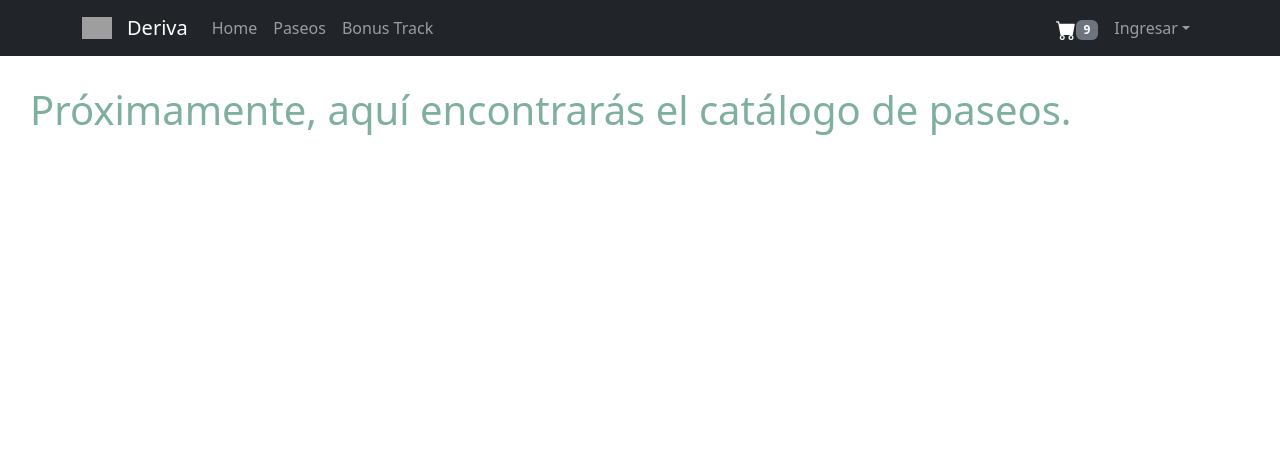
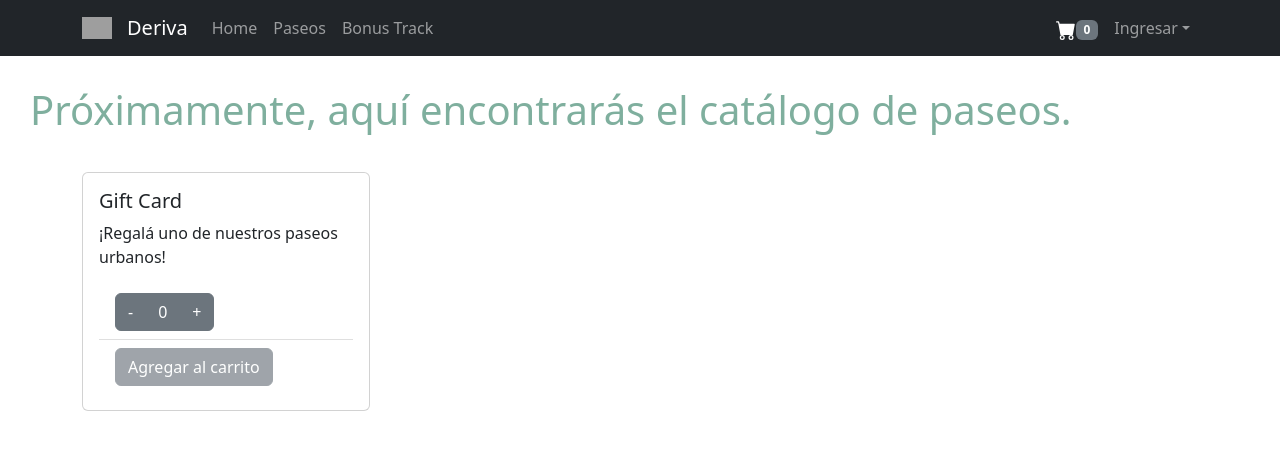
Before and after one commit to AraceliCatalano/deriva, a React (Create React App) app: page / in a window 1280 px wide. Shown: the top 450 px of the page. Built offline with nearby package versions, Linux system fonts and the light colour scheme; grey boxes are pictures that could not be loaded.

Commit message:
feat: funcionalidad ItemCount -  desafío clase 5

```diff
--- a/src/App.js
+++ b/src/App.js
@@ -1,3 +1,4 @@
+import React from 'react';
 import Header from './components/Header'
 import ItemListContainer from './components/ItemListContainer';
 
--- a/src/components/CartWidget.js
+++ b/src/components/CartWidget.js
@@ -4,10 +4,10 @@ import Badge from 'react-bootstrap/Badge';
 function CartWidget () {
     return (
        <>
-        <svg xmlns="http://www.w3.org/2000/svg" width="20" height="20" fill="white" class="bi bi-cart-fill" viewBox="0 0 16 16">
+        <svg xmlns="http://www.w3.org/2000/svg" width="20" height="20" fill="white" className="bi bi-cart-fill" viewBox="0 0 16 16">
               <path d="M0 1.5A.5.5 0 0 1 .5 1H2a.5.5 0 0 1 .485.379L2.89 3H14.5a.5.5 0 0 1 .491.592l-1.5 8A.5.5 0 0 1 13 12H4a.5.5 0 0 1-.491-.408L2.01 3.607 1.61 2H.5a.5.5 0 0 1-.5-.5zM5 12a2 2 0 1 0 0 4 2 2 0 0 0 0-4zm7 0a2 2 0 1 0 0 4 2 2 0 0 0 0-4zm-7 1a1 1 0 1 1 0 2 1 1 0 0 1 0-2zm7 0a1 1 0 1 1 0 2 1 1 0 0 1 0-2z"/>
         </svg>
-        <Badge bg="secondary">9</Badge>
+        <Badge bg="secondary">0</Badge>
         <span className="visually-hidden">unread messages</span>
        </>
     )
--- /dev/null
+++ b/src/components/ItemCount.js
@@ -0,0 +1,130 @@
+import React, { useState } from 'react';
+import Button from 'react-bootstrap/Button';
+import ButtonGroup from 'react-bootstrap/ButtonGroup';
+import Card from 'react-bootstrap/Card';
+import ListGroup from 'react-bootstrap/ListGroup';
+
+const ItemCount = ({ stock, initial, onAdd }) => {
+
+    const [quantity, setQuantity] = useState(initial);
+
+    const sumQuantity = () => {
+        if (quantity < stock) {
+            setQuantity(quantity + 1);
+        }
+    }
+
+    const reduceQuantity = () => {
+        if (quantity > 0) {
+            setQuantity(quantity - 1);
+        }
+    }
+
+    return (
+        <>
+        <Card style={{ width: '18rem' }}>
+            <Card.Body>
+                <Card.Title>Gift Card</Card.Title>
+                <Card.Text>
+                ¡Regalá uno de nuestros paseos urbanos!
+                </Card.Text>
+                <ListGroup className="list-group-flush">
+                    <ListGroup.Item>
+                        <ButtonGroup aria-label="Basic example">
+                        <Button variant="secondary" onClick={reduceQuantity}>-</Button>
+                        <Button variant="secondary">{quantity}</Button>
+                        <Button variant="secondary" onClick={sumQuantity}>+</Button>
+                    </ButtonGroup>
+                    </ListGroup.Item>
+                    <ListGroup.Item>
+                        <div>
+                            {
+                                quantity > 0 ?
+                                <Button variant="dark" onClick={() => onAdd(quantity)}>
+                                    Agregar al carrito</Button>
+                                :
+                                <Button variant="secondary" disabled>
+                                    Agregar al carrito</Button>
+                            }
+                            </div>
+                    </ListGroup.Item>
+
+                </ListGroup>
+            </Card.Body>
+        </Card>
+
+
+        </>
+    )
+
+}
+
+export default ItemCount
+
+
+
+
+
+
+
+
+
+
+
+
+
+
+
+
+
+
+
+// import React from "react";
+// import { useState } from "react";
+// import ButtonCounter from "./ButtonCounter";
+// import Counter from "./Counter";
+
+
+// function ItemCount() {
+//   //Counter functions
+
+//     const [clicksNumber, setClicksNumber] = useState(0);
+
+//     const handleClick = () => {
+//         setClicksNumber(clicksNumber + 1);
+//     };
+
+//     const restartCounter = () => {
+//         setClicksNumber(0);
+//     };
+//   // END -> Counter functions
+
+//   return (
+//     <>
+
+//       <div className="counter-container">
+//         <h1>Contador de clicks</h1>
+//         <Counter clicksNumber={clicksNumber} />
+//         <div>
+//         <ButtonCounter
+//           text="Click"
+//           isClickButton={true}
+//           handleClick={handleClick}
+//         />
+
+//         <ButtonCounter
+//           text="Restart"
+//           isClickButton={false}
+//           handleClick={restartCounter}
+//         />
+//         </div>
+//       </div>
+
+//       </>
+
+//   );
+// }
+
+
+
+// export default ItemCount;
--- a/src/components/ItemListContainer.js
+++ b/src/components/ItemListContainer.js
@@ -1,10 +1,29 @@
 import React from 'react';
+import ItemCount from './ItemCount'
+import Container from 'react-bootstrap/Container';
+import Row from 'react-bootstrap/Row';
+import Col from 'react-bootstrap/Col';
 
 
 function ItemListContainer ({greeting}) {
     return (
        <>
-        <h1 style={styles.h1}>{greeting}</h1>
+       <h1 style={styles.h1}>{greeting}</h1>
+        <Container>
+
+            <Row>
+                <Col sm>
+                    <ItemCount
+                    initial = {0}
+                    stock = {10}
+                    />
+                </Col>
+                {/* <Col sm>Otro paseo</Col>
+                <Col sm>Otro paseo</Col> */}
+            </Row>
+        </Container>
+
+
        </>
     )
     }
```
Also changed, not shown: src/assets/images/CCRecoleta.png (added).
